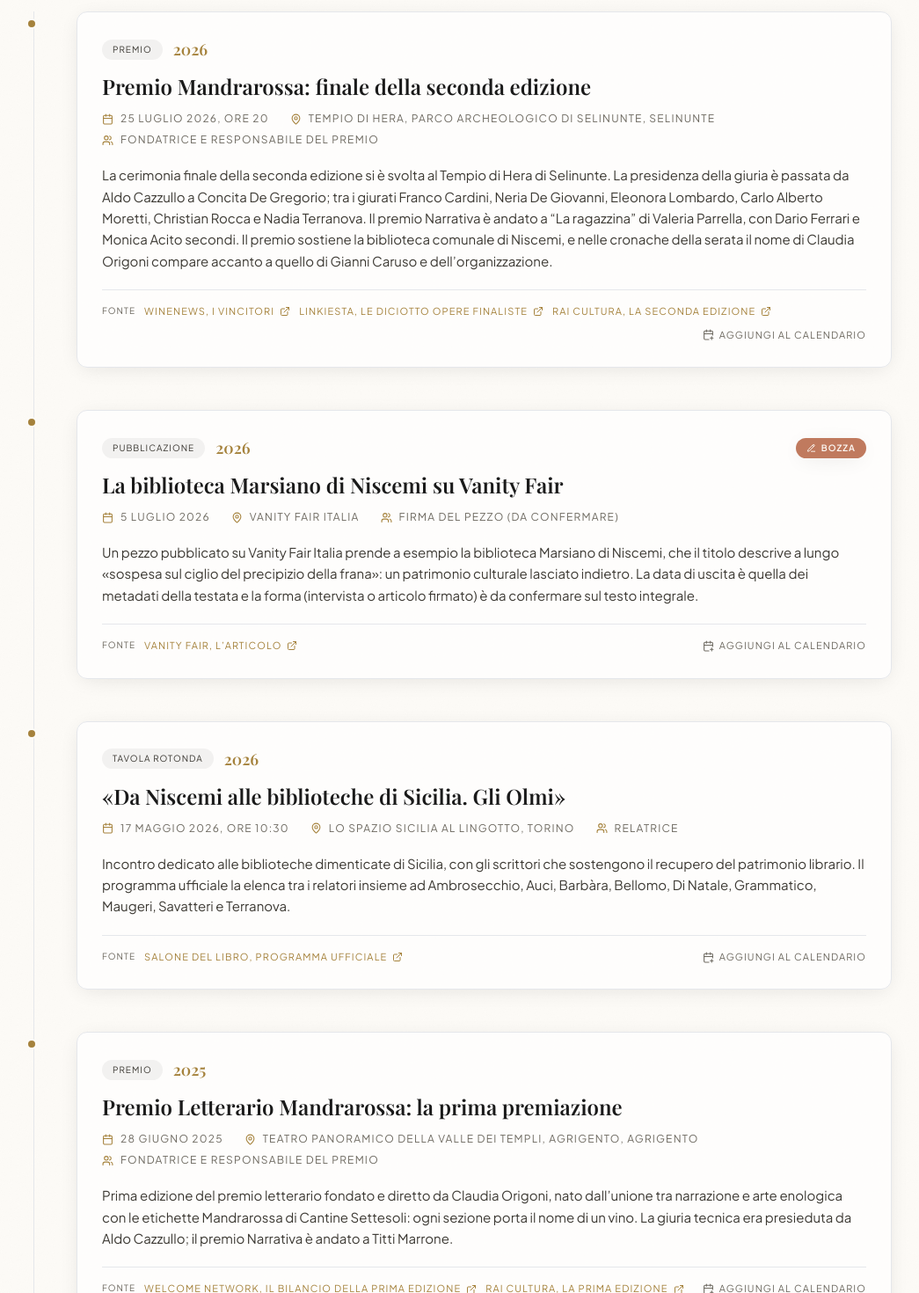
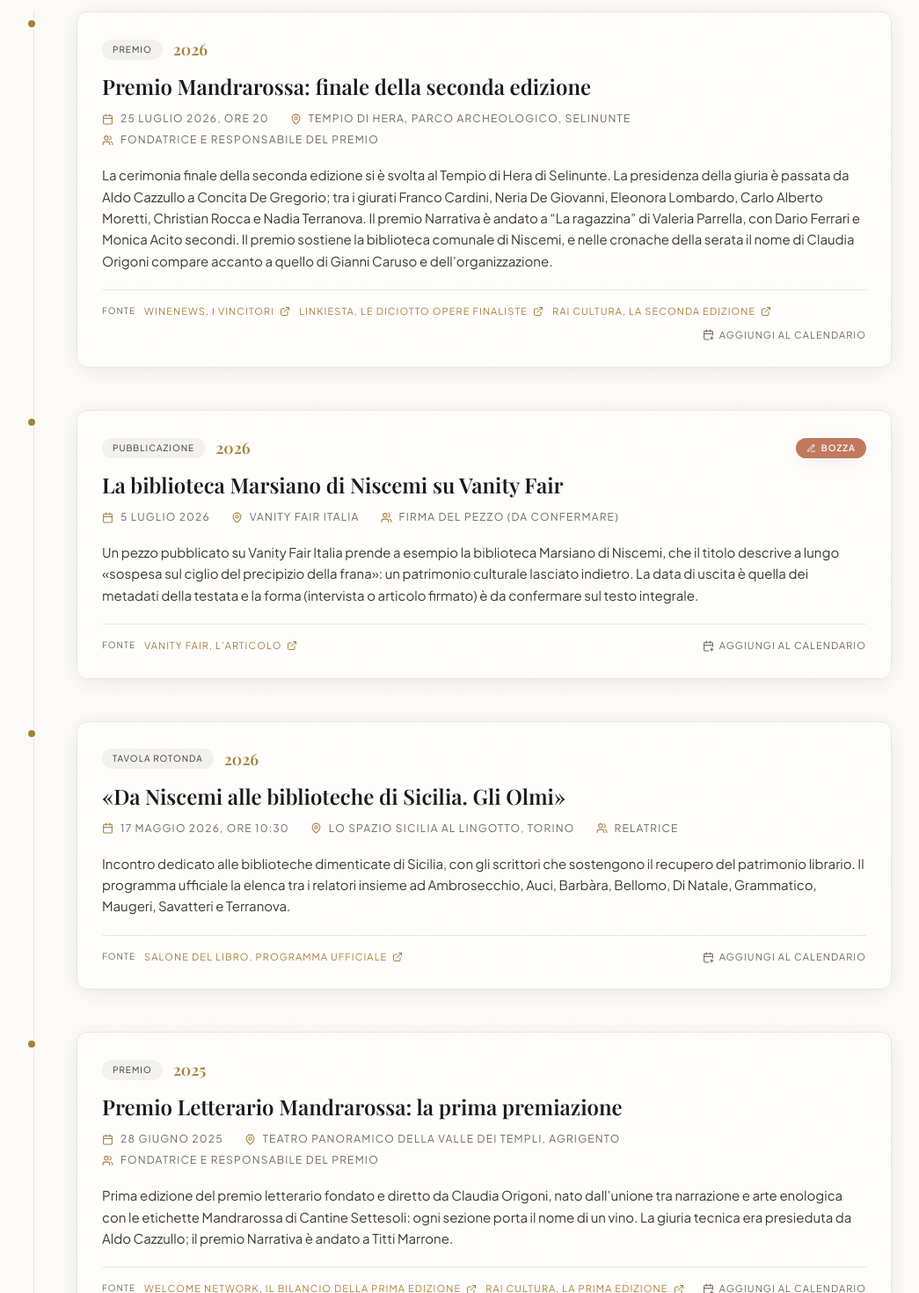
Before and after one commit to Alftakeaway/origoni-site, a React (Vite) app: page / in a window 1280 px wide. Shown: the part 4760-6230 px from the top of the page at 88% size, without its empty margins (114-1159 px from the left). Built offline with nearby package versions, Linux system fonts and the light colour scheme; a web font is replaced by a local one.

Commit message:
Eventi: luogo senza la ripetizione della città
Il campo place ripeteva il nome già nel campo city, e la riga renderizzata
ne usciva doppia (Selinunte, Selinunte). Rimossa la ridondanza anche ad
Agrigento, dove si presentava lo stesso difetto.

```diff
--- a/src/data/events.js
+++ b/src/data/events.js
@@ -91,7 +91,7 @@ export const events = [
     dateLabel: { it: '28 giugno 2025', en: '28 June 2025' },
     title: { it: 'Premio Letterario Mandrarossa: la prima premiazione', en: 'Premio Letterario Mandrarossa — first award ceremony' },
     kind: { it: 'Premio', en: 'Prize' },
-    place: { it: 'Teatro Panoramico della Valle dei Templi, Agrigento', en: 'Panoramic Theatre of the Valley of the Temples, Agrigento' },
+    place: { it: 'Teatro Panoramico della Valle dei Templi', en: 'Panoramic Theatre of the Valley of the Temples' },
     city: 'Agrigento',
     role: { it: 'Fondatrice e responsabile del premio', en: 'Founder and director of the prize' },
     detail: {
@@ -197,7 +197,7 @@ export const events = [
     dateLabel: { it: '25 luglio 2026, ore 20', en: '25 July 2026, 8 p.m.' },
     title: { it: 'Premio Mandrarossa: finale della seconda edizione', en: 'Premio Mandrarossa — second edition final' },
     kind: { it: 'Premio', en: 'Prize' },
-    place: { it: 'Tempio di Hera, Parco Archeologico di Selinunte', en: 'Temple of Hera, Archaeological Park of Selinunte' },
+    place: { it: 'Tempio di Hera, Parco archeologico', en: 'Temple of Hera, Archaeological Park' },
     city: 'Selinunte',
     role: { it: 'Fondatrice e responsabile del premio', en: 'Founder and director of the prize' },
     detail: {
```
